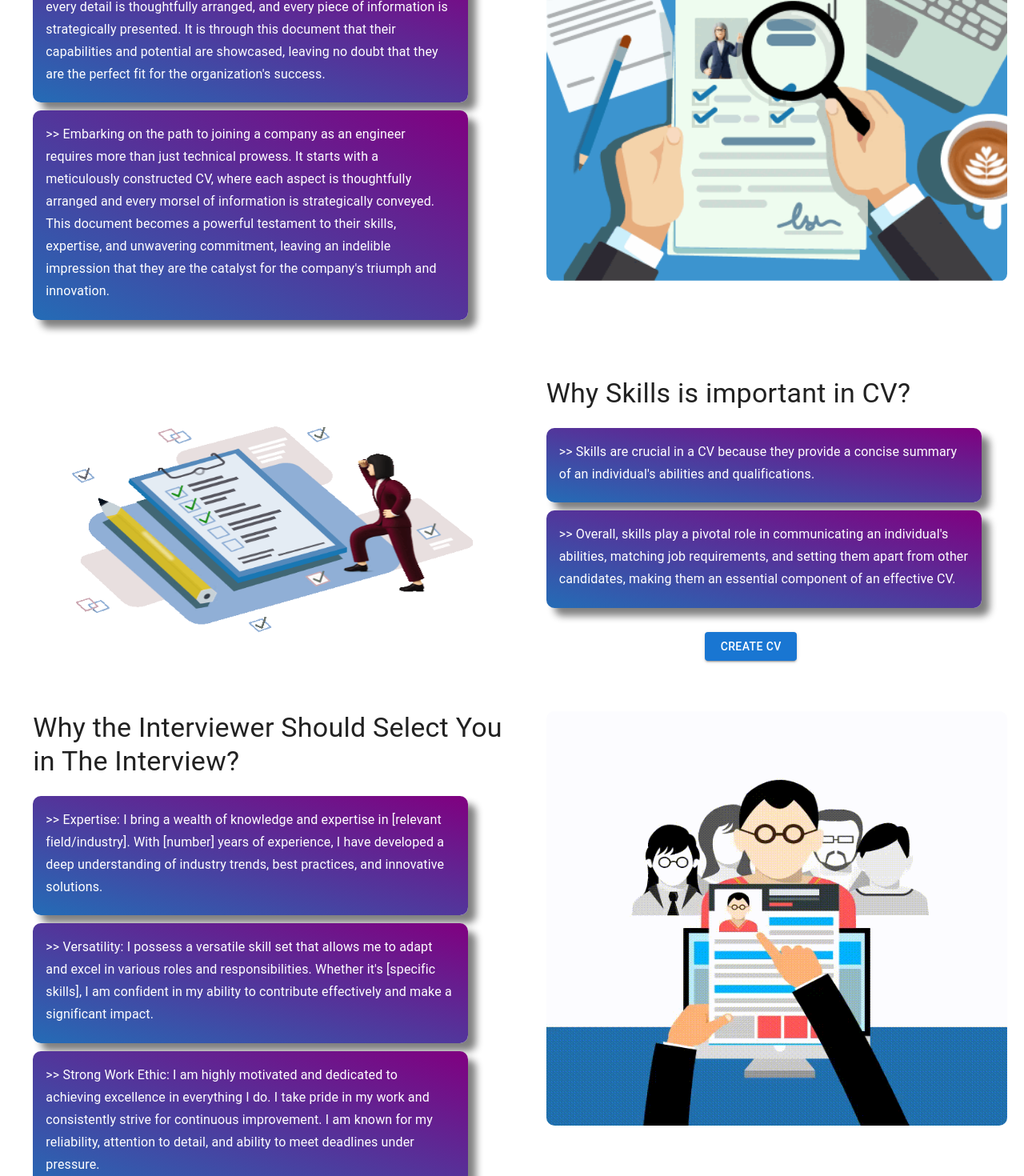
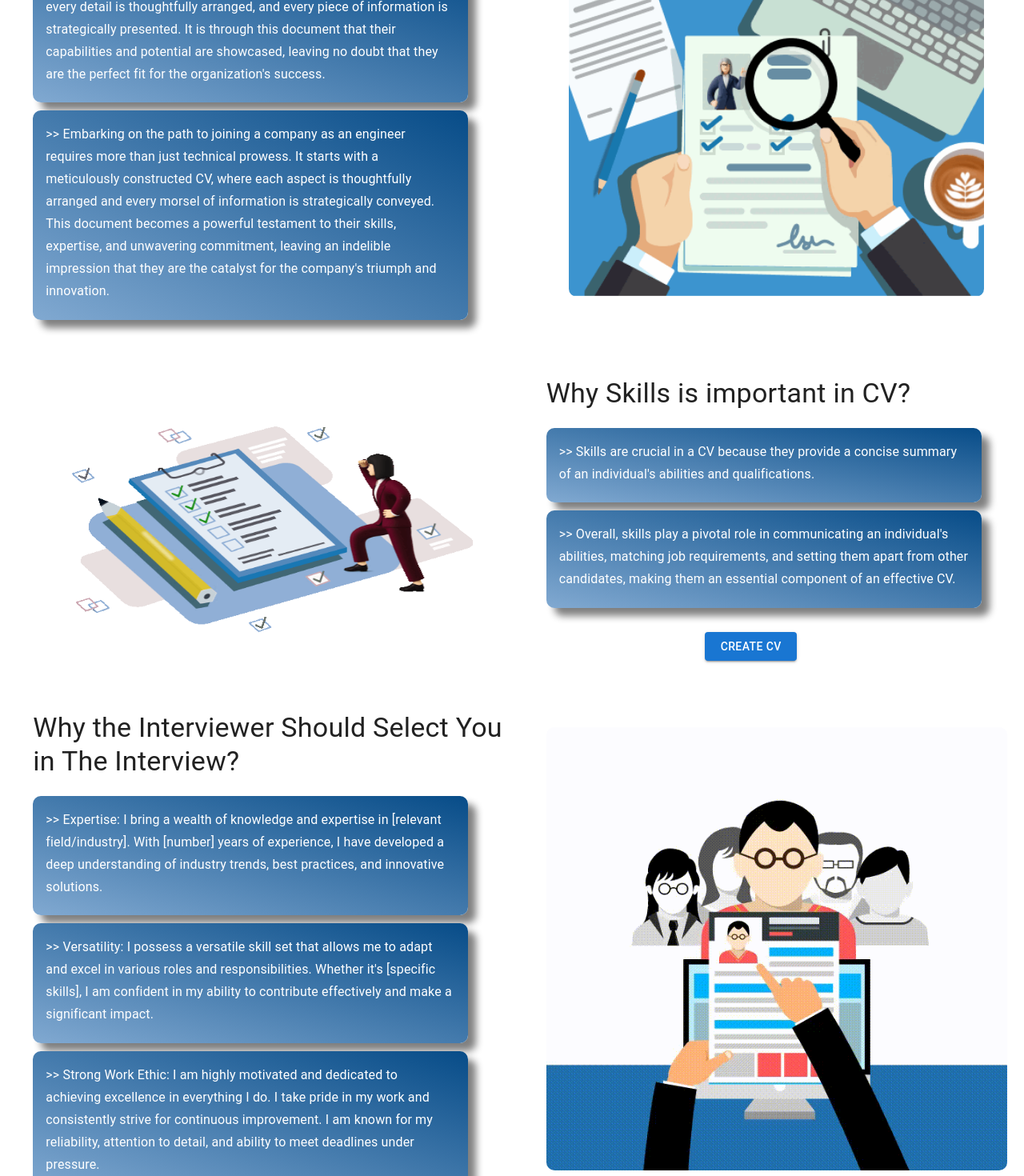
Before and after one commit to Ahmed0-Safwat/CV-Generator, a React (Vite) app: page / in a window 1280 px wide. Shown: the part 1020-2490 px from the top of the page at 80% size. Built offline with nearby package versions, Linux system fonts and the light colour scheme.

Commit message:
Content changed

```diff
--- a/src/components/Home/Content/Content.jsx
+++ b/src/components/Home/Content/Content.jsx
@@ -234,7 +234,7 @@ const Content = () => {
           </Stack>
           <Stack
             style={{
-              background: "linear-gradient(to left bottom, purple, #246cb6)",
+              background: "linear-gradient(to left bottom, #074c88, #81a9d1)",
               color: "white",
               width: "85%",
               borderRadius: "10px",
@@ -254,7 +254,7 @@ const Content = () => {
           </Stack>
           <Stack
             style={{
-              background: "linear-gradient(to left bottom, purple, #246cb6)",
+              background: "linear-gradient(to left bottom, #074c88, #81a9d1)",
               color: "white",
               width: "85%",
               borderRadius: "10px",
@@ -284,10 +284,10 @@ const Content = () => {
           <Stack>
             <img
               style={{
-                width: "100%",
+                width: "90%",
                 height: "85%",
                 borderRadius: "10px",
-                marginTop: "11%",
+                margin: "20% auto",
               }}
               src="/assets/New Searching Zoom GIF.gif"
               alt=""
@@ -350,7 +350,7 @@ const Content = () => {
           </Stack>
           <Stack
             style={{
-              background: "linear-gradient(to left bottom, purple, #246cb6)",
+              background: "linear-gradient(to left bottom, #074c88, #81a9d1)",
               color: "white",
               width: "85%",
               borderRadius: "10px",
@@ -366,7 +366,7 @@ const Content = () => {
           </Stack>
           <Stack
             style={{
-              background: "linear-gradient(to left bottom, purple, #246cb6)",
+              background: "linear-gradient(to left bottom, #074c88, #81a9d1)",
               color: "white",
               width: "85%",
               borderRadius: "10px",
@@ -425,7 +425,7 @@ const Content = () => {
           </Stack>
           <Stack
             style={{
-              background: "linear-gradient(to left bottom, purple, #246cb6)",
+              background: "linear-gradient(to left bottom, #074c88, #81a9d1)",
               color: "white",
               width: "85%",
               borderRadius: "10px",
@@ -443,7 +443,7 @@ const Content = () => {
           </Stack>
           <Stack
             style={{
-              background: "linear-gradient(to left bottom, purple, #246cb6)",
+              background: "linear-gradient(to left bottom, #074c88, #81a9d1)",
               color: "white",
               width: "85%",
               borderRadius: "10px",
@@ -461,7 +461,7 @@ const Content = () => {
           </Stack>
           <Stack
             style={{
-              background: "linear-gradient(to left bottom, purple, #246cb6)",
+              background: "linear-gradient(to left bottom, #074c88, #81a9d1)",
               color: "white",
               width: "85%",
               borderRadius: "10px",
@@ -491,6 +491,7 @@ const Content = () => {
                 width: "100%",
                 height: "90%",
                 borderRadius: "10px",
+                margin: "20px auto",
               }}
               src="/assets/selector.gif"
               alt=""
@@ -499,11 +500,11 @@ const Content = () => {
           </Stack>
         </Stack>
       </Stack>
+      <br />
 
       <Stack
         spacing="10px"
         sx={{
-          height: "1770px",
           backgroundColor: "#f7f7f7",
           display: "flex",
           flexDirection: "column",
@@ -776,13 +777,13 @@ const Content = () => {
             accompanying application letter, too!
           </Typography>
         </Stack>
+        <br />
       </Stack>
-      <br />
       <Stack
         sx={{
           width: "95%",
           textAlign: "center",
-          background: "linear-gradient(to left bottom, purple, #246cb6)",
+          background: "linear-gradient(to left bottom, #074c88, #577a9e)",
           borderRadius: "12px",
           boxShadow: "0px 0px 20px gray",
           margin: "10px auto",
@@ -790,8 +791,12 @@ const Content = () => {
       >
         <Stack>
           <Stack>
-            <Typography style={{ marginTop: "10px" }} variant="h5" gutterBottom>
-              Some of Customer's Reviews
+            <Typography
+              style={{ marginTop: "10px", color: "#ffffffdb" }}
+              variant="h5"
+              gutterBottom
+            >
+              Reviews
             </Typography>
           </Stack>
         </Stack>
@@ -801,7 +806,7 @@ const Content = () => {
           sx={{
             width: "100%",
             textAlign: "center",
-            background: "linear-gradient(to left bottom, purple, #246cb6)",
+            background: "linear-gradient(to left bottom, #074c88, #577a9e)",
             borderRadius: "0px",
             color: "white",
             margin: "10px auto",
```
